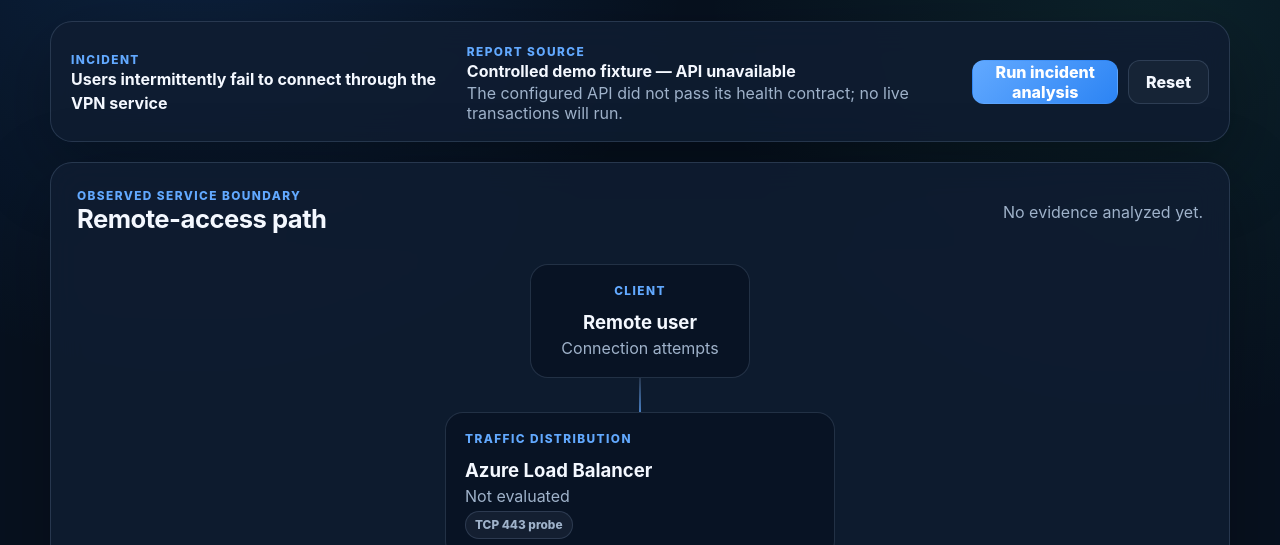
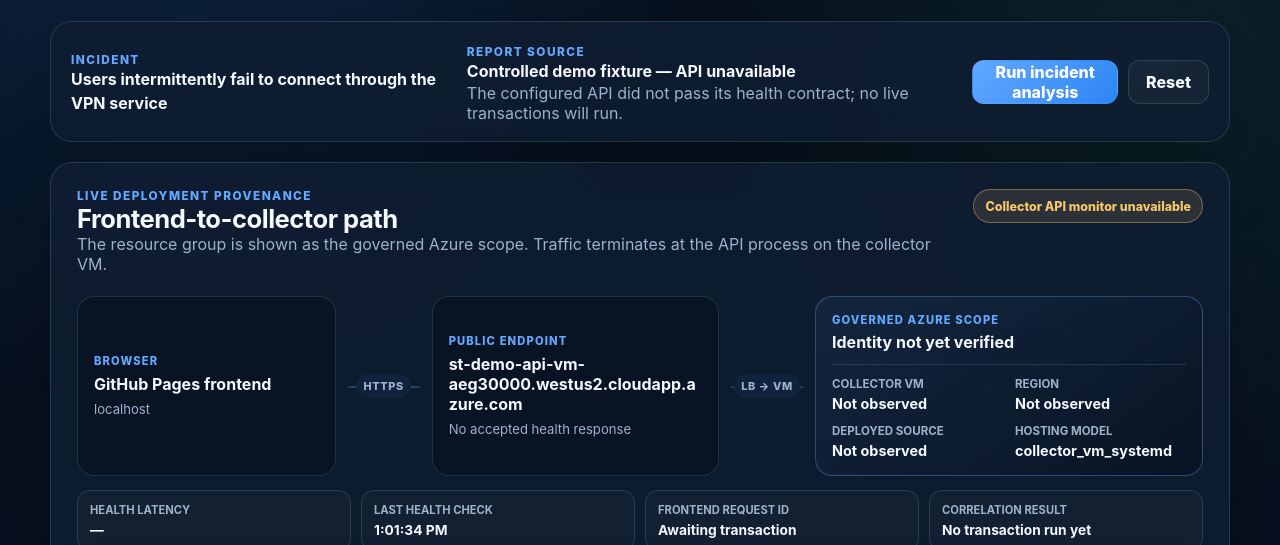
Before and after one commit to anthonyedgar30000/azure-iac-msp-lab, a plain HTML site: page docs/index.html in a window 1280 px wide. Shown: the part 255-800 px from the top of the page. Drawn offline with Linux system fonts and the light colour scheme; no server answers.

Commit message:
Render governed frontend-to-collector path

```diff
--- a/docs/index.html
+++ b/docs/index.html
@@ -6,6 +6,7 @@
   <meta name="description" content="ServiceTracer visual demo for an intermittent remote-access incident.">
   <title>ServiceTracer — Remote Access Incident</title>
   <link rel="stylesheet" href="styles.css">
+  <link rel="stylesheet" href="live-monitor.css">
 </head>
 <body>
   <main class="shell">
@@ -31,6 +32,77 @@
       <div class="button-row">
         <button id="run-analysis" class="button button-primary" type="button">Run incident analysis</button>
         <button id="reset-demo" class="button button-secondary" type="button">Reset</button>
+      </div>
+    </section>
+
+    <section id="live-path-monitor" class="panel live-monitor-panel" aria-labelledby="live-monitor-title">
+      <div class="live-monitor-heading">
+        <div>
+          <p class="eyebrow">Live deployment provenance</p>
+          <h2 id="live-monitor-title">Frontend-to-collector path</h2>
+          <p class="quiet">The resource group is shown as the governed Azure scope. Traffic terminates at the API process on the collector VM.</p>
+        </div>
+        <div id="monitor-state" class="monitor-state monitor-state-neutral" aria-live="polite">Resolving live path</div>
+      </div>
+
+      <div class="monitor-path" aria-label="Browser frontend connected to the collector API hosted on a VM inside the governed Azure resource group">
+        <article class="monitor-node">
+          <span class="monitor-kicker">Browser</span>
+          <strong>GitHub Pages frontend</strong>
+          <span id="monitor-browser" class="monitor-detail">Resolving browser host…</span>
+        </article>
+
+        <div class="monitor-link" aria-hidden="true"><span>HTTPS</span></div>
+
+        <article class="monitor-node">
+          <span class="monitor-kicker">Public endpoint</span>
+          <strong id="monitor-endpoint">Resolving API endpoint…</strong>
+          <span id="monitor-api" class="monitor-detail">Waiting for health contract</span>
+        </article>
+
+        <div class="monitor-link" aria-hidden="true"><span>LB → VM</span></div>
+
+        <article class="monitor-scope">
+          <div class="monitor-scope-title">
+            <span class="monitor-kicker">Governed Azure scope</span>
+            <strong id="monitor-scope">Identity not yet verified</strong>
+          </div>
+          <div class="monitor-field">
+            <span>Collector VM</span>
+            <strong id="monitor-vm">Not observed</strong>
+          </div>
+          <div class="monitor-field">
+            <span>Region</span>
+            <strong id="monitor-location">Not observed</strong>
+          </div>
+          <div class="monitor-field">
+            <span>Deployed source</span>
+            <strong id="monitor-source-ref">Not observed</strong>
+          </div>
+          <div class="monitor-field">
+            <span>Hosting model</span>
+            <strong>collector_vm_systemd</strong>
+          </div>
+        </article>
+      </div>
+
+      <div class="monitor-evidence" aria-live="polite">
+        <div>
+          <span>Health latency</span>
+          <strong id="monitor-latency">—</strong>
+        </div>
+        <div>
+          <span>Last health check</span>
+          <strong id="monitor-checked-at">Not checked</strong>
+        </div>
+        <div>
+          <span>Frontend request ID</span>
+          <strong id="monitor-request-id">Awaiting transaction</strong>
+        </div>
+        <div>
+          <span>Correlation result</span>
+          <strong id="monitor-transaction">No transaction run yet</strong>
+        </div>
       </div>
     </section>
 
@@ -144,6 +216,7 @@
     </footer>
   </main>
 
+  <script src="live-monitor.js" defer></script>
   <script src="app.js" defer></script>
 </body>
 </html>
```
